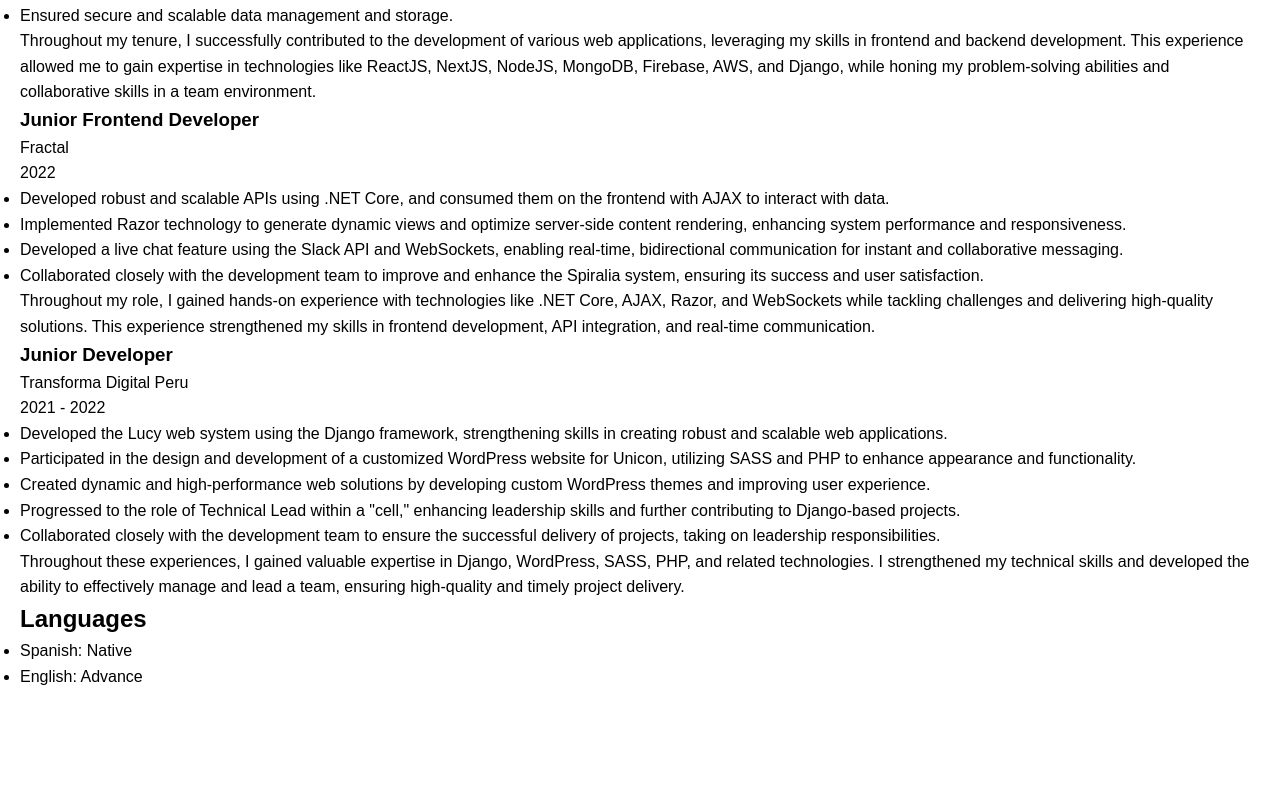
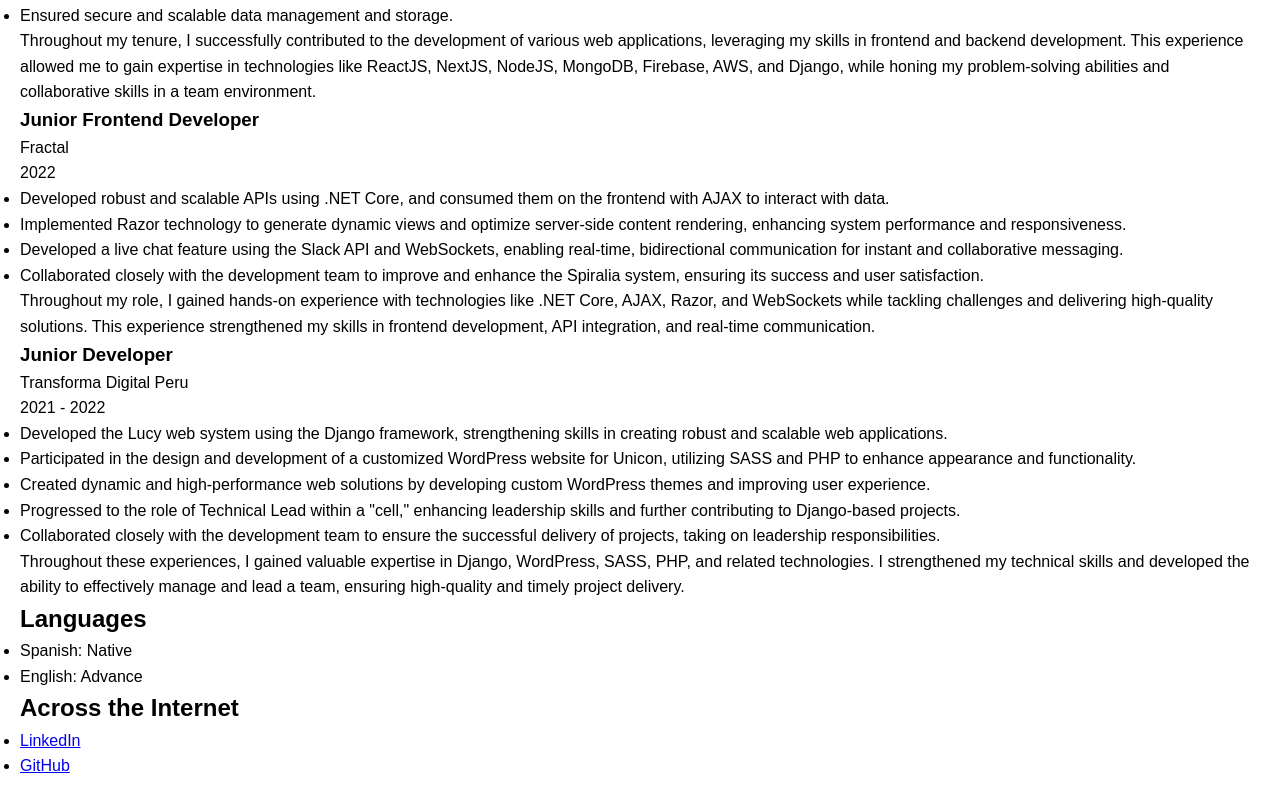
Before and after one commit to paulo1403/Single-Page-CV, a plain HTML site: page index.html in a window 1280 px wide. Shown: the part 1195-1994 px from the top of the page. Before the commit the page ends 1904 px from the top, so only its background shows below. Drawn offline with Linux system fonts and the light colour scheme.

Commit message:
Add social links section to CV with LinkedIn and GitHub profiles

```diff
--- a/index.html
+++ b/index.html
@@ -225,6 +225,25 @@
             <li><span class="language">English:</span> Advance</li>
           </ul>
         </section>
+
+        <section class="cv-section">
+          <h2>Across the Internet</h2>
+          <ul class="social-links">
+            <li>
+              <a
+                href="https://www.linkedin.com/in/paulollanoscolchado/"
+                target="_blank"
+              >
+                LinkedIn
+              </a>
+            </li>
+            <li>
+              <a href="https://www.github.com/paulo1403" target="_blank"
+                >GitHub</a
+              >
+            </li>
+          </ul>
+        </section>
       </main>
     </div>
   </body>
```
